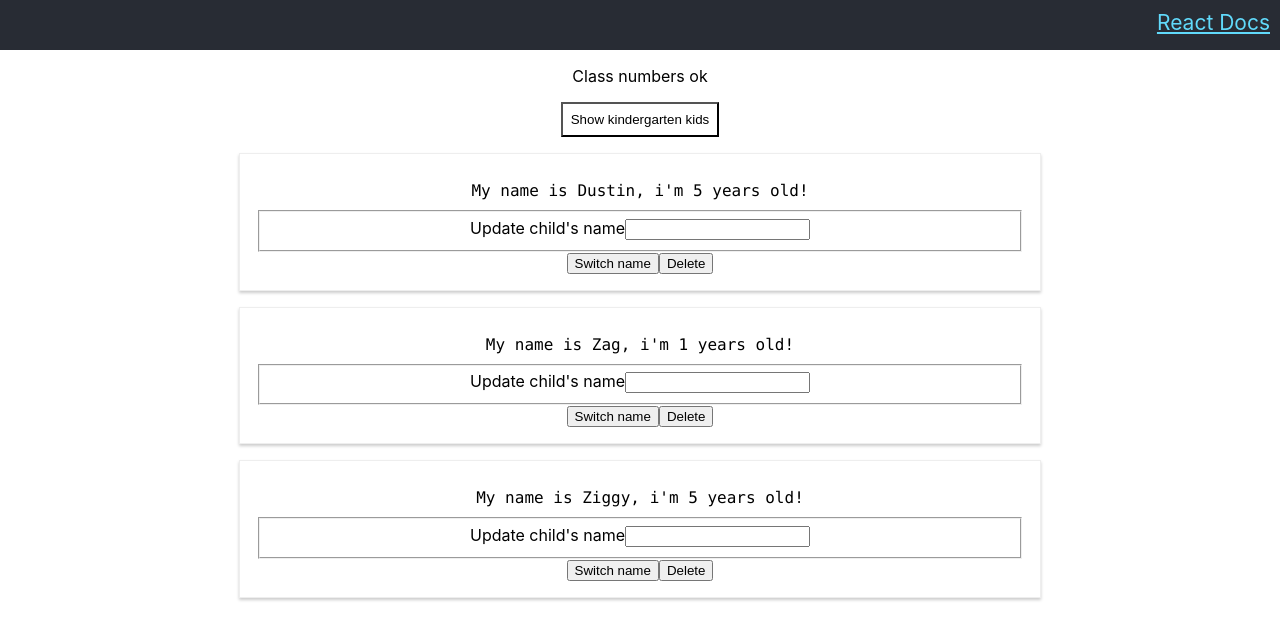
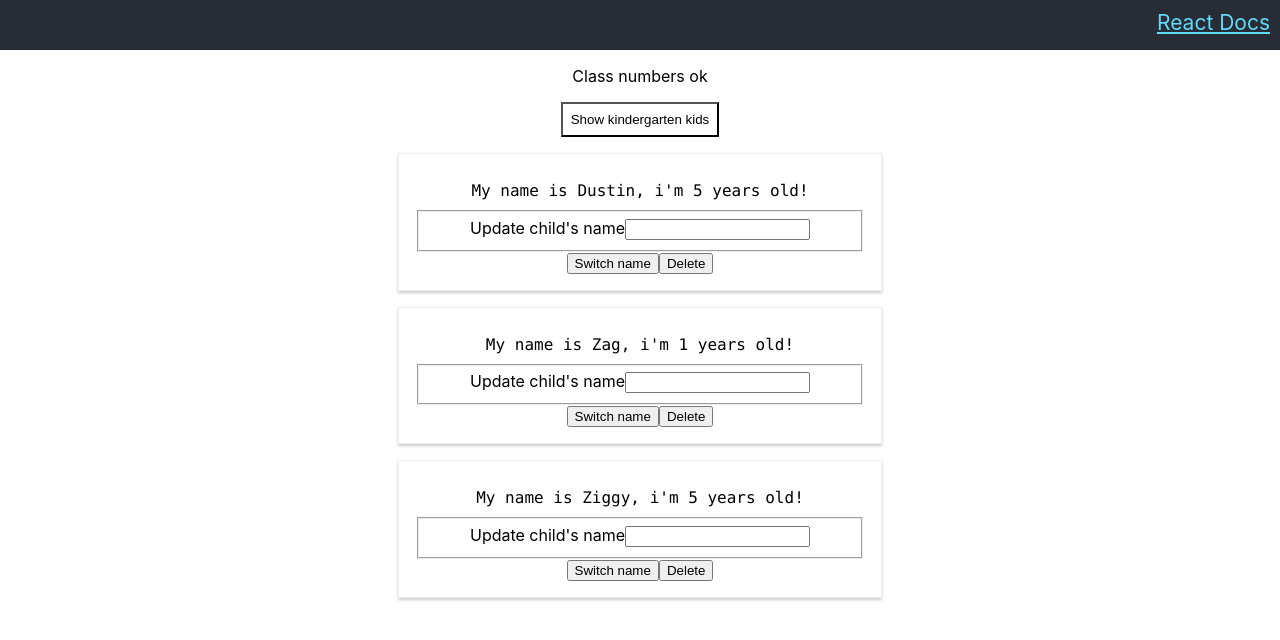
Before and after one commit to shannonjohnstone/react-complete-guide, a React (Create React App) app in the folder react-complete-guide/: page / in a window 1280 px wide. Shown: the top 640 px of the page. Built offline with nearby package versions, Linux system fonts and the light colour scheme.

Commit message:
update styles, readme

```diff
--- a/react-complete-guide/src/App.js
+++ b/react-complete-guide/src/App.js
@@ -1,4 +1,5 @@
 import React, { Component } from 'react';
+import Radium, { StyleRoot } from 'radium';
 import './App.css';
 import KindergartenChildContainer from './components/KindergartenChildContainer';
 import ClassLevelNotification from './components/ClassLevelNotification';
@@ -45,6 +46,7 @@ class App extends Component {
 
   render() {
     return (
+      <StyleRoot>
         <div className="App">
           <header className="App-header">
             <a
@@ -64,8 +66,9 @@ class App extends Component {
             deletePerson={this.deletePerson}
           />
         </div>
+      </StyleRoot>
     );
   }
 }
 
-export default App;
+export default Radium(App);
--- a/react-complete-guide/src/components/Kindergarten.css
+++ b/react-complete-guide/src/components/Kindergarten.css
@@ -6,3 +6,9 @@
   padding: 16px;
   text-align: center;
 }
+
+@media (min-width: 500px) {
+  .kindergarten-child {
+    width: 450px;
+  }
+}
```
Also changed, not shown: 1 other file (tests, documents, lock files or other folders). Lines whose indentation alone changed are shown as unchanged.
